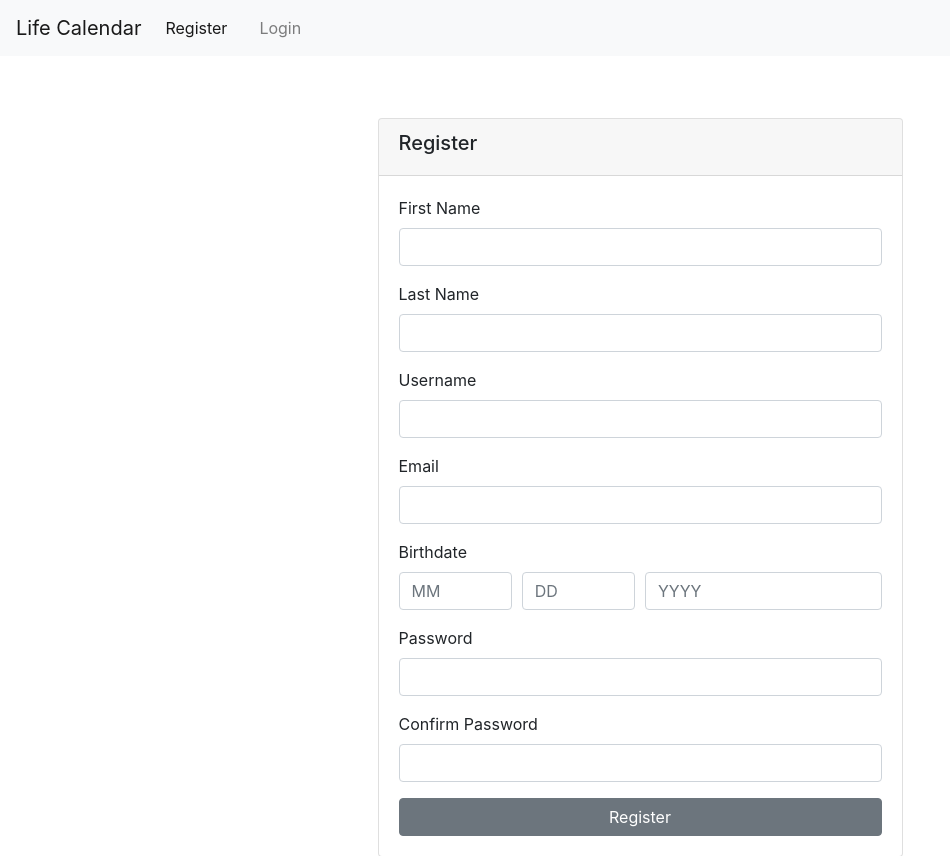
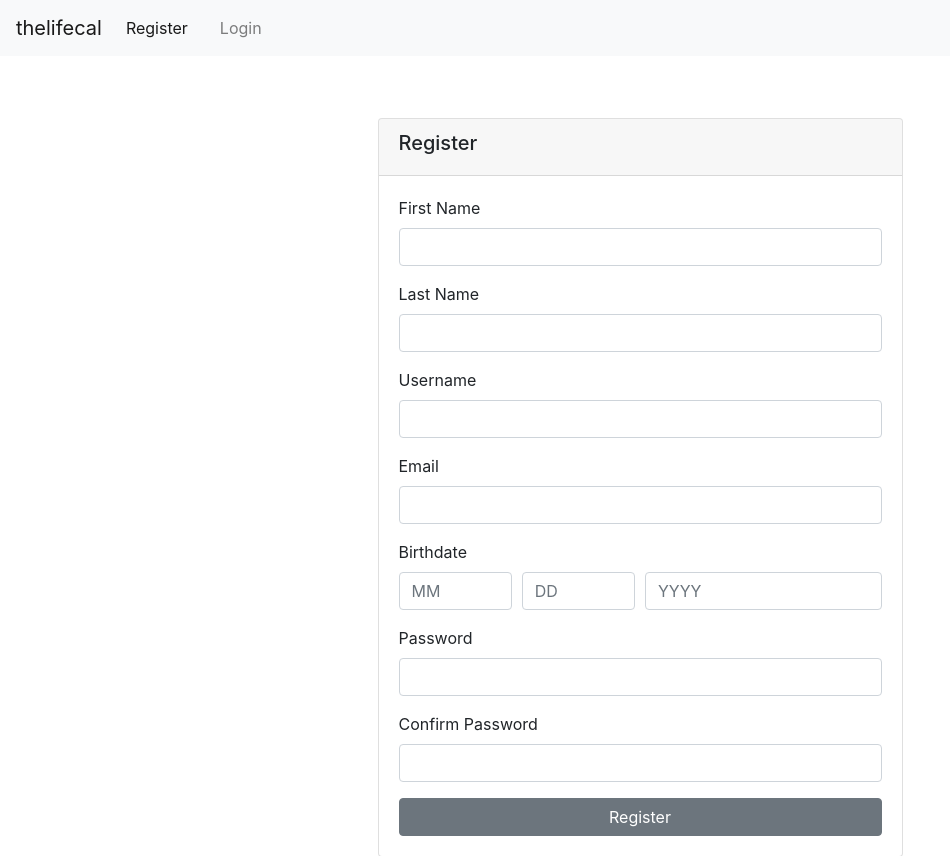
Before and after one commit to learyjk/life_cal, a Django app: page /accounts/register in a window 1280 px wide. Shown: the top 856 px of the page, without its empty margins (0-950 px from the left). Run offline with Django 3.2, Linux system fonts and the light colour scheme; some libraries are stand-ins or nearby versions.

Commit message:
title change

```diff
--- a/templates/partials/_navbar.html
+++ b/templates/partials/_navbar.html
@@ -1,7 +1,7 @@
 {% load static %}
 
 <nav class="navbar navbar-expand-lg navbar-light bg-light fixed-top">
-  <a class="navbar-brand" href="#">Life Calendar</a>
+    <a class="navbar-brand" href="#">thelifecal</a>
     <button class="navbar-toggler" type="button" data-toggle="collapse" data-target="#navbarNavAltMarkup" aria-controls="navbarNavAltMarkup" aria-expanded="false" aria-label="Toggle navigation">
         <span class="navbar-toggler-icon"></span>
     </button>
```
Lines whose indentation alone changed are shown as unchanged.
